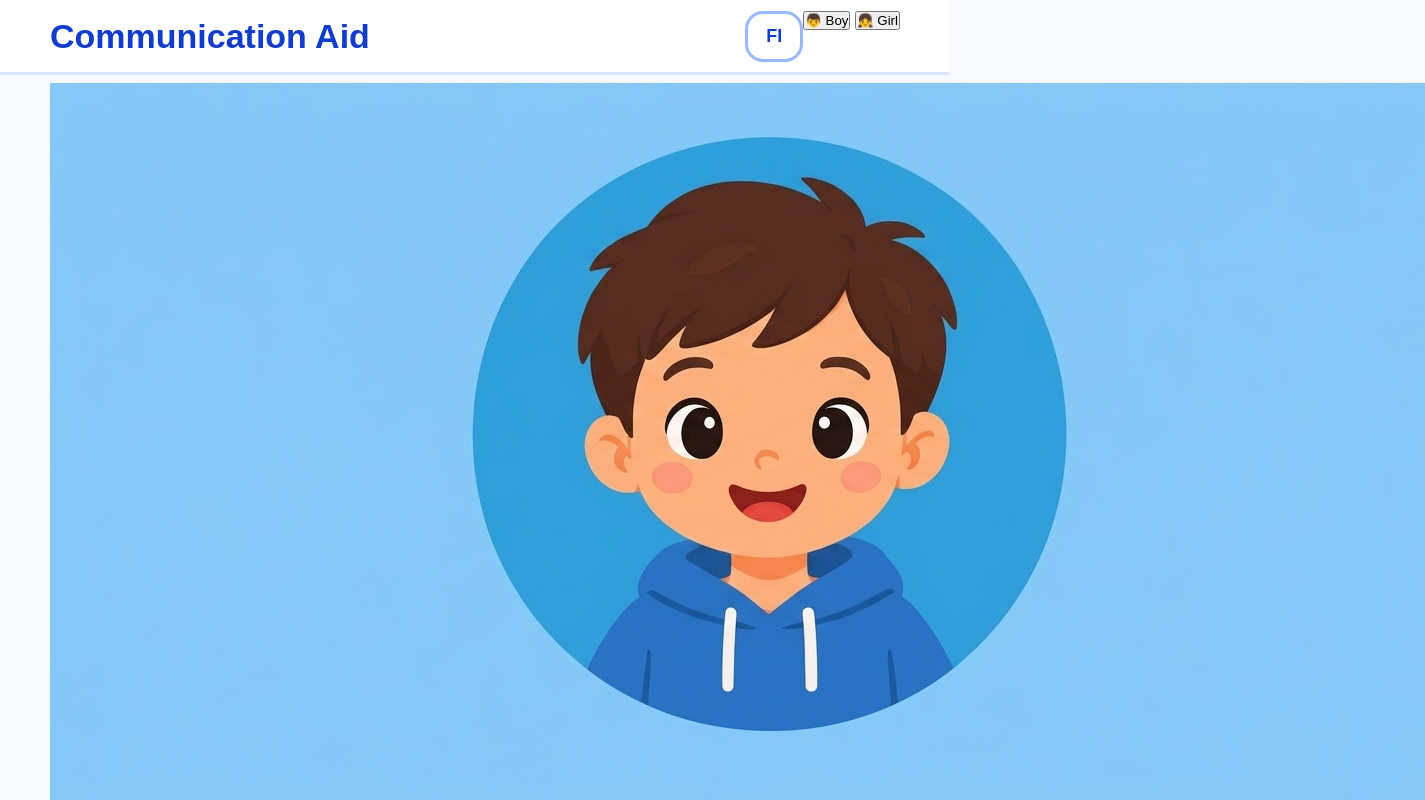
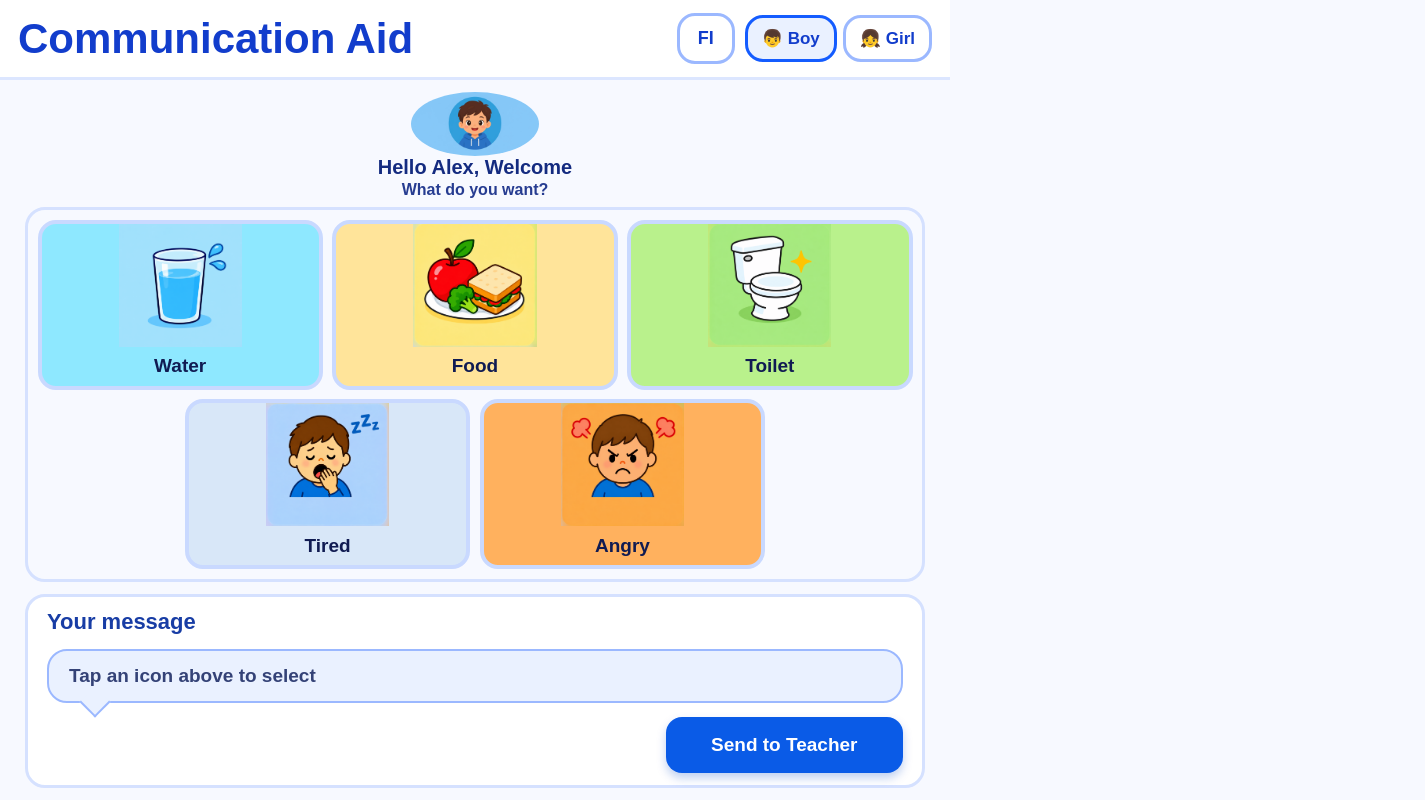
Before and after one commit to Karelia-Software-Projetcs/communication_app, an Electron app: page index.html in a window 950 px wide. Shown: the top 800 px of the page, 1425 px wide, since content can reach past the window. Drawn offline with Linux system fonts and the light colour scheme.

Commit message:
updated css

```diff
--- a/style.css
+++ b/style.css
@@ -11,19 +11,20 @@ body {
   min-height: 100vh;
   background: #f7f9ff;
   color: #101b52;
+  overflow: hidden;
 }
 
 /* Header */
 
 .app-header {
-  height: 95px;
+  height: clamp(60px, 10vh, 95px);
   background: white;
   display: flex;
   align-items: center;
   justify-content: space-between;
   border-bottom: 3px solid #dce6ff;
   /* Keep header content aligned with the student screen, not browser edges. */
-  padding: 10px max(18px, calc((100% - 900px) / 2 + 25px));
+  padding: 10px max(18px, calc((100% - 1100px) / 2 + 25px));
 }
 
 .app-header h1 {
@@ -35,6 +36,46 @@ body {
 
 .header-buttons {
   display: flex;
+  align-items: center;
+  gap: 10px;
+
+}
+.student-selector {
+  display: flex;
+  align-items: center;
+  gap: 6px;
+}
+.student-option {
+  background: white;
+  color: #123dcc;
+  border: 3px solid #9bb8ff;
+  border-radius: 18px;
+  padding: 10px 14px;
+  font-size: 17px;
+  font-weight: bold;
+  cursor: pointer;
+  white-space: nowrap;
+}
+.student-option.selected-student {
+  background: #eaf1ff;
+  border-color: #145cff;
+}
+.student-option:hover {
+  background: #eaf1ff;
+}
+.student-profile {
+  display: flex;
+  justify-content: center;
+  align-items: center;
+  height: clamp(45px, 8vh, 80px);
+  flex-shrink: 0;
+}
+
+.student-profile img {
+  height: 100%;
+  max-width: 100%;
+  object-fit: contain;
+  border-radius: 50%;
 }
 
 #languageButton {
@@ -56,26 +97,28 @@ body {
 
 .student-screen {
   width: 100%;
-  max-width: 900px;
+  max-width: 1100px;
+  height:calc(100vh - clamp(60px, 10vh, 95px));
   margin: 0 auto;
-  padding: 12px 25px 30px;
+  padding: 12px 25px ;
   display: flex;
   flex-direction: column;
+  overflow: hidden;
 }
 
 .student-screen > h2 {
   text-align: center;
-  font-size: 26px;
+  font-size: clamp(18px, 2.5vh, 26px);
   color: #142b80;
   margin-bottom: 2px;
 }
 
 .instruction {
   text-align: center;
-  font-size: 20px;
+  font-size: clamp(15px, 2vh, 20px);
   font-weight: 600;
   color: #263c91;
-  margin-bottom: 10px;
+  margin-bottom: 8px;
 }
 
 /* Communication buttons */
@@ -83,17 +126,22 @@ body {
 .needs-grid {
   display: grid;
   grid-template-columns: repeat(6, 1fr);
-  gap: 12px;
+  grid-template-rows: repeat(2, minmax(0, 1fr));
+  gap: clamp(6px, 1vw, 12px);
   width: 100%;
-  /* One light border around the complete group of communication tiles. */
+  flex: 1;
+  min-height: 0;
+
   border: 3px solid #d5e1ff;
   border-radius: 20px;
-  padding: 12px;
+  padding: clamp(6px, 1vw, 12px);
 }
 
 .need-button {
   width: 100%;
-  aspect-ratio: 1 / 1;
+  height: 100%;
+  min-width: 0;
+  min-height: 0;
   padding: 0;
   border: 4px solid #c9d9ff;
   border-radius: 18px;
@@ -112,7 +160,7 @@ body {
 
 .tile-image {
   width: 100%;
-  height: 78%;
+  height: 76%;
   display: block;
   object-fit: contain;
   object-position: center;
@@ -120,13 +168,14 @@ body {
 
 /* Visible name below each picture. JavaScript changes this text by language. */
 .tile-label {
-  height: 22%;
+  height: 24%;
   display: flex;
   align-items: center;
   justify-content: center;
   color: #101b52;
-  font-size: 24px;
+  font-size: clamp(12px, 2vw, 24px);
   font-weight: 800;
+  text-align: center;
 }
 
 /* First row */
@@ -163,7 +212,7 @@ body {
   grid-column: 5 / span 2;
 }
 
-/* Button effects */
+ Button effects */
 
 .need-button:hover {
   transform: translateY(-6px) scale(1.03);
@@ -199,15 +248,16 @@ body {
 /* Message area */
 
 .message-area {
-  margin-top: 20px;
+  margin-top: clamp(8px, 1.5vh, 20px);
   background: white;
   border: 3px solid #d5e1ff;
   border-radius: 20px;
-  padding: 18px 25px;
+  padding: clamp(8px, 1.5vh, 18px) clamp(12px, 2vw, 25px);
   display: grid;
   grid-template-columns: 1fr auto;
   align-items: center;
-  gap: 20px;
+  gap: clamp(8px, 1.5vw, 20px);
+  flex-shrink: 0;
 }
 
 .message-area h2 {
@@ -217,12 +267,12 @@ body {
 
 #selectedMessage {
   grid-column: 1 / -1;
-  min-height: 58px;
+  min-height: clamp(40px, 6vh, 58px);
   padding: 14px 20px;
   background: #eaf1ff;
   border: 2px solid #9bb8ff;
   border-radius: 20px;
-  font-size: 21px;
+  font-size: clamp(14px, 2vw, 21px);
   font-weight: 600;
   color: #344277;
   display: flex;
@@ -248,13 +298,13 @@ body {
 .send-button {
   grid-column: 2;
   justify-self: end;
-  min-width: 250px;
-  min-height: 65px;
+  width: clamp(160px, 25vw, 250px);
+  min-height: clamp(45px, 7vh, 65px);
   border: none;
   border-radius: 16px;
   background: #0a5be7;
   color: white;
-  font-size: 23px;
+  font-size: clamp(15px, 2vw, 23px);
   font-weight: 800;
   cursor: pointer;
   box-shadow: 0 5px 10px rgba(0, 70, 200, 0.25);
@@ -272,32 +322,50 @@ body {
   transform: scale(0.97);
 }
 
-/* Small screens -responsive*/
+/* Small screens */
 
 @media (max-width: 850px) {
-  .app-header {
-    height: 75px;
+   .app-header {
+    height: 65px;
+    padding: 8px 12px;
   }
 
   .app-header h1 {
-    font-size: 28px;
-  }
-
-  .header-buttons {
-    right: 15px;
+    font-size: clamp(20px, 5vw, 28px);
   }
 
   #languageButton {
-    padding: 8px 12px;
-    font-size: 15px;
+    padding: 6px 10px;
+    font-size: 14px;
   }
+  .header-buttons {
+  gap: 5px;
+}
+
+.student-selector {
+  gap: 4px;
+}
+
+.student-option {
+  padding: 6px 8px;
+  font-size: 13px;
+  border-width: 2px;
+  border-radius: 12px;
+}
 
   .student-screen {
-    padding: 15px;
+    height: calc(100vh - 65px);
+    padding: 8px 12px;
+  }
+  .need-button {
+    height: 100%;
   }
 
   .needs-grid {
     grid-template-columns: repeat(2, 1fr);
+    grid-template-rows: repeat(3, minmax(0, 1fr));
+    gap: 8px;
+    padding: 8px;
   }
 
   .tile-water,
@@ -308,72 +376,32 @@ body {
   .tile-sleep {
     grid-column: auto;
   }
+  .tile-angry {
+  grid-column: 1 / 3;
+  justify-self: center;
+  width: 50%;
+  }
 
   .message-area {
-    margin-top: 12px;
-    min-height: 75px;
-    padding: 10px 18px;
-    border-radius: 18px;
-    gap: 15px;
+    margin-top: 8px;
+    padding: 8px 12px;
+    gap: 8px;
+  }
+
+  .message-area h2 {
+    font-size: 17px;
+  }
+
+  #selectedMessage {
+    font-size: 15px;
+    min-height: 40px;
   }
 
   .send-button {
-    min-width: 210px;
-    min-height: 55px;
-    border-radius: 14px;
-    font-size: 20px;
+    grid-column: 1 / -1;
+    justify-self: center;
+    width: 170px;
+    min-height: 48px;
+    font-size: 16px;
   }
 }
-/* Short screens */
-
-@media (min-width: 851px) and (max-height: 900px) {
-  .app-header {
-    height: 75px; /*change sizes*/
-  }
-
-  .app-header h1 {
-    font-size: 34px;
-  }
-
-  .student-screen {
-    padding-top: 8px;
-    padding-bottom: 10px;
-  }
-
-  .student-screen > h2 {
-    font-size: 23px;
-  }
-
-  .instruction {
-    font-size: 18px;
-    margin-bottom: 6px;
-  }
-
-  .needs-grid {
-    gap: 8px;
-  }
-
-  .need-button {
-    height: 190px;
-
-  }
-
-  .message-area {
-    margin-top: 10px;
-    padding: 10px 18px;
-  }
-
-  .message-area h2 {
-    font-size: 20px;
-  }
-
-  #selectedMessage {
-    font-size: 18px;
-  }
-
-  .send-button {
-    min-width: 200px;
-    min-height: 55px;
-    font-size: 20px;
-  }
-}
```
